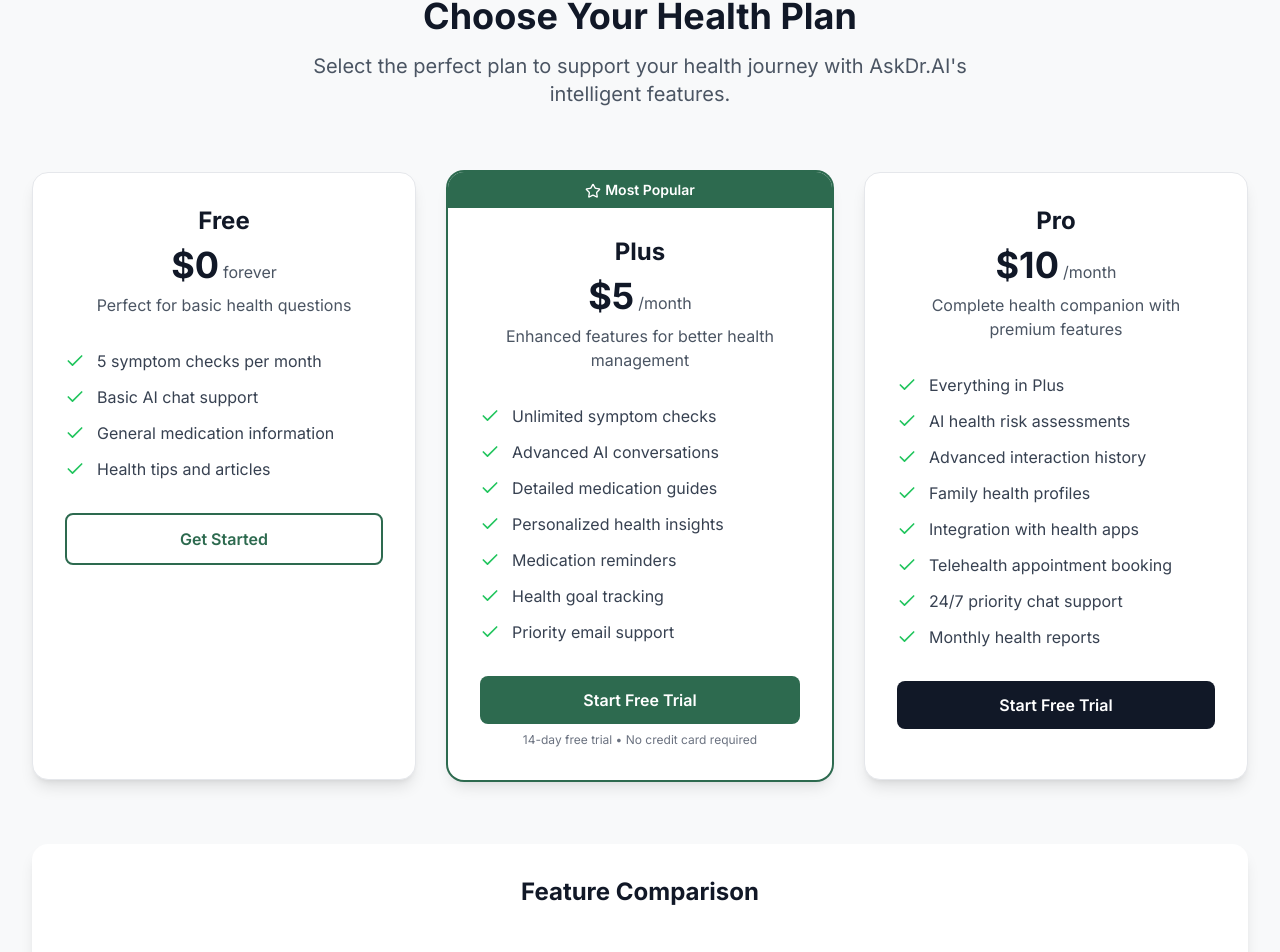
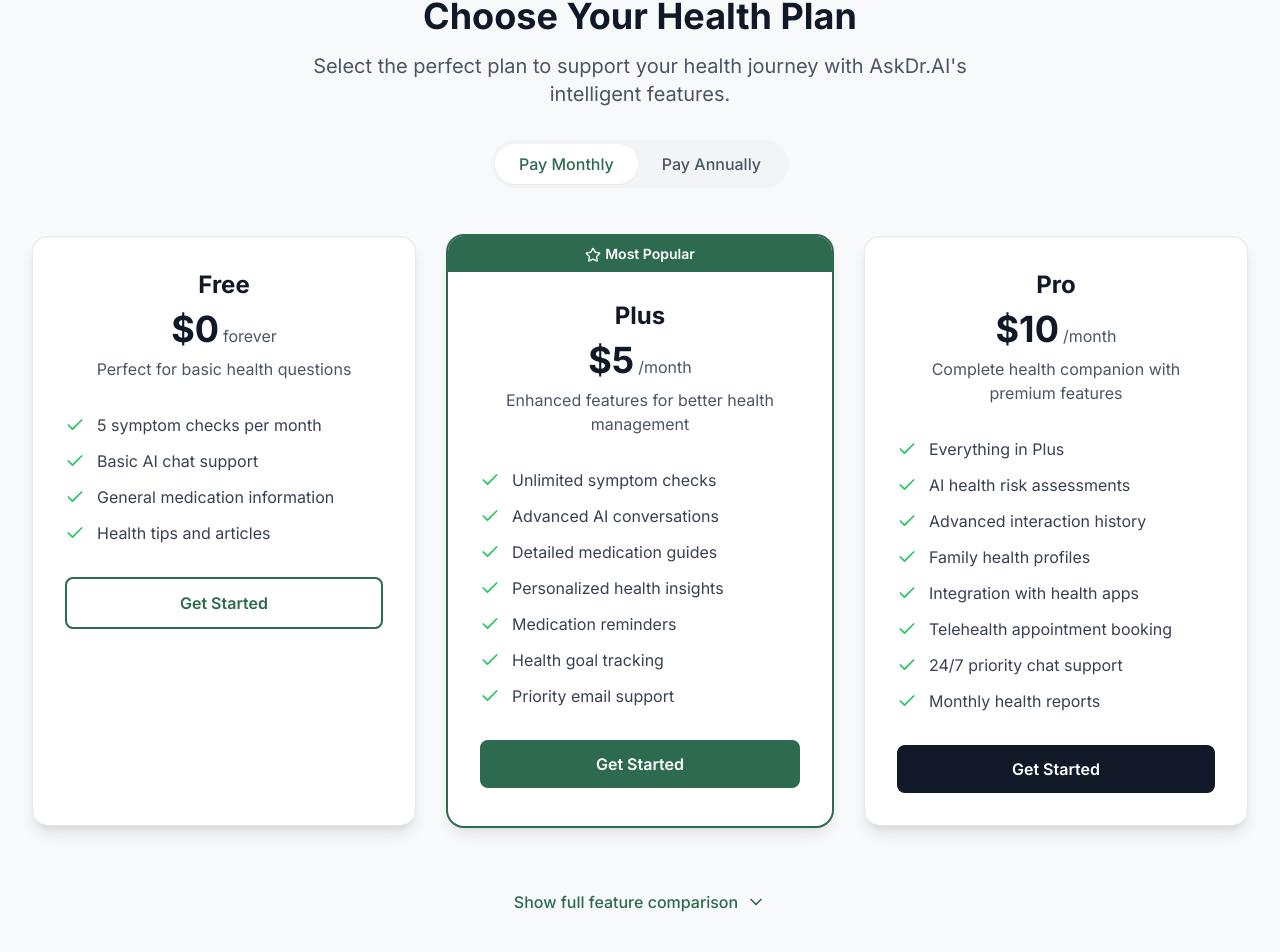
Before and after one commit to lewismosage/AskDr.AI, a React (Vite) app in the folder frontend/: page /plans in a window 1280 px wide. Shown: the part 117-1069 px from the top of the page. Built offline with nearby package versions, Linux system fonts and the light colour scheme; no server answers.

Commit message:
Updated the Pricing

```diff
--- a/frontend/src/pages/ChatAssistant.tsx
+++ b/frontend/src/pages/chatassistant/ChatAssistant.tsx
@@ -1,6 +1,6 @@
 import React, { useState, useRef, useEffect } from 'react';
 import { Send, Bot, User } from 'lucide-react';
-import axios from '../lip/api';
+import axios from '../../lip/api';
 
 interface Message {
   id: number;
--- a/frontend/src/pages/pricing/SubscriptionPlans.tsx
+++ b/frontend/src/pages/pricing/SubscriptionPlans.tsx
@@ -1,12 +1,46 @@
-import React from 'react';
-import { Check, Crown, Star } from 'lucide-react';
+import { useState } from 'react';
+import { Check, Crown, Star, ChevronDown } from 'lucide-react';
+
+type BillingCycle = 'monthly' | 'annual';
+
+interface PlanPrice {
+  monthly: string;
+  annual: string;
+}
+
+interface PlanPeriod {
+  monthly: string;
+  annual: string;
+}
+
+interface Plan {
+  name: string;
+  price: PlanPrice;
+  period: PlanPeriod;
+  description: string;
+  features: string[];
+  limitations: string[];
+  buttonText: string;
+  buttonStyle: string;
+  popular: boolean;
+  savings?: string;
+}
 
 const SubscriptionPlans = () => {
-  const plans = [
+  const [billingCycle, setBillingCycle] = useState<BillingCycle>('monthly');
+  const [showComparison, setShowComparison] = useState(false);
+
+  const plans: Plan[] = [
     {
       name: "Free",
-      price: "$0",
-      period: "forever",
+      price: {
+        monthly: "$0",
+        annual: "$0"
+      },
+      period: {
+        monthly: "forever",
+        annual: "forever"
+      },
       description: "Perfect for basic health questions",
       features: [
         "5 symptom checks per month",
@@ -25,8 +59,14 @@
     },
     {
       name: "Plus",
-      price: "$5",
-      period: "/month",
+      price: {
+        monthly: "$5",
+        annual: "$50"
+      },
+      period: {
+        monthly: "/month",
+        annual: "/year"
+      },
       description: "Enhanced features for better health management",
       features: [
         "Unlimited symptom checks",
@@ -38,14 +78,21 @@
         "Priority email support"
       ],
       limitations: [],
-      buttonText: "Start Free Trial",
+      buttonText: "Get Started",
       buttonStyle: "bg-primary text-white hover:bg-primary-dark",
-      popular: true
+      popular: true,
+      savings: "Save 17%"
     },
     {
       name: "Pro",
-      price: "$10",
-      period: "/month",
+      price: {
+        monthly: "$10",
+        annual: "$96"
+      },
+      period: {
+        monthly: "/month",
+        annual: "/year"
+      },
       description: "Complete health companion with premium features",
       features: [
         "Everything in Plus",
@@ -58,9 +105,10 @@
         "Monthly health reports"
       ],
       limitations: [],
-      buttonText: "Start Free Trial",
+      buttonText: "Get Started",
       buttonStyle: "bg-gray-900 text-white hover:bg-gray-800",
-      popular: false
+      popular: false,
+      savings: "Save 20%"
     }
   ];
 
@@ -68,13 +116,31 @@
     <div className="min-h-screen bg-background py-12">
       <div className="max-w-7xl mx-auto px-4 sm:px-6 lg:px-8">
         {/* Header */}
-        <div className="text-center mb-16">
+        <div className="text-center mb-12">
           <h1 className="text-4xl font-bold text-gray-900 mb-4">
             Choose Your Health Plan
           </h1>
-          <p className="text-xl text-gray-600 max-w-2xl mx-auto">
+          <p className="text-xl text-gray-600 max-w-2xl mx-auto mb-8">
             Select the perfect plan to support your health journey with AskDr.AI's intelligent features.
           </p>
+
+          {/* Billing Toggle */}
+          <div className="flex justify-center mb-12">
+            <div className="bg-gray-100 rounded-full p-1 inline-flex">
+              <button
+                onClick={() => setBillingCycle('monthly')}
+                className={`px-6 py-2 rounded-full font-medium transition-colors ${billingCycle === 'monthly' ? 'bg-white shadow-sm text-primary' : 'text-gray-600'}`}
+              >
+                Pay Monthly
+              </button>
+              <button
+                onClick={() => setBillingCycle('annual')}
+                className={`px-6 py-2 rounded-full font-medium transition-colors ${billingCycle === 'annual' ? 'bg-white shadow-sm text-primary' : 'text-gray-600'}`}
+              >
+                Pay Annually
+              </button>
+            </div>
+          </div>
         </div>
 
         {/* Plans Grid */}
@@ -82,7 +148,7 @@
           {plans.map((plan, index) => (
             <div
               key={index}
-              className={`relative bg-white rounded-2xl shadow-lg overflow-hidden transform transition-all duration-300 hover:scale-105 ${
+              className={`relative bg-white rounded-2xl shadow-lg overflow-hidden transform transition-all duration-300 hover:scale-[1.02] ${
                 plan.popular ? 'ring-2 ring-primary border-primary' : 'border border-gray-200'
               }`}
             >
@@ -98,9 +164,18 @@
                 <div className="text-center mb-8">
                   <h3 className="text-2xl font-bold text-gray-900 mb-2">{plan.name}</h3>
                   <div className="flex items-baseline justify-center mb-2">
-                    <span className="text-4xl font-bold text-gray-900">{plan.price}</span>
-                    <span className="text-gray-600 ml-1">{plan.period}</span>
+                    <span className="text-4xl font-bold text-gray-900">
+                      {plan.price[billingCycle]}
+                    </span>
+                    <span className="text-gray-600 ml-1">
+                      {plan.period[billingCycle]}
+                    </span>
                   </div>
+                  {billingCycle === 'annual' && plan.savings && (
+                    <div className="text-sm text-green-600 font-medium mb-2">
+                      {plan.savings}
+                    </div>
+                  )}
                   <p className="text-gray-600">{plan.description}</p>
                 </div>
 
@@ -120,19 +195,25 @@
                 >
                   {plan.buttonText}
                 </button>
-
-                {plan.name === "Plus" && (
-                  <p className="text-xs text-gray-500 text-center mt-2">
-                    14-day free trial • No credit card required
-                  </p>
-                )}
               </div>
             </div>
           ))}
         </div>
 
+        {/* Comparison Toggle */}
+        <div className="text-center mb-8">
+          <button
+            onClick={() => setShowComparison(!showComparison)}
+            className="inline-flex items-center text-primary font-medium"
+          >
+            {showComparison ? 'Hide' : 'Show'} full feature comparison
+            <ChevronDown className={`h-5 w-5 ml-2 transition-transform ${showComparison ? 'rotate-180' : ''}`} />
+          </button>
+        </div>
+
         {/* Features Comparison */}
-        <div className="bg-white rounded-2xl shadow-lg p-8">
+        {showComparison && (
+          <div className="bg-white rounded-2xl shadow-lg p-8 mb-16">
             <h2 className="text-2xl font-bold text-gray-900 mb-8 text-center">
               Feature Comparison
             </h2>
@@ -191,6 +272,7 @@
               </table>
             </div>
           </div>
+        )}
 
         {/* FAQ */}
         <div className="mt-16 text-center">
@@ -207,8 +289,8 @@
               <p className="text-gray-600">Absolutely. We use enterprise-grade encryption and comply with healthcare privacy regulations.</p>
             </div>
             <div>
-              <h3 className="font-semibold text-gray-900 mb-2">How does the free trial work?</h3>
-              <p className="text-gray-600">Start with a 14-day free trial of Plus or Pro. No credit card required to begin.</p>
+              <h3 className="font-semibold text-gray-900 mb-2">Can I switch between monthly and annual billing?</h3>
+              <p className="text-gray-600">Yes, you can change your billing cycle at any time. Changes will take effect at your next renewal date.</p>
             </div>
             <div>
               <h3 className="font-semibold text-gray-900 mb-2">Can I upgrade or downgrade?</h3>
```
Also changed, not shown: frontend/src/App.tsx (+16 -16 lines), frontend/src/pages/medication_qa/MedicationQA.tsx (renamed from frontend/src/pages/MedicationQA.tsx, +56 -30 lines), frontend/src/pages/symptomschecker/SymptomChecker.tsx (renamed from frontend/src/pages/SymptomChecker.tsx, +79 -39 lines), frontend/src/pages/help/HelpCenter.tsx (renamed from frontend/src/pages/HelpCenter.tsx). Lines whose indentation alone changed are shown as unchanged.
